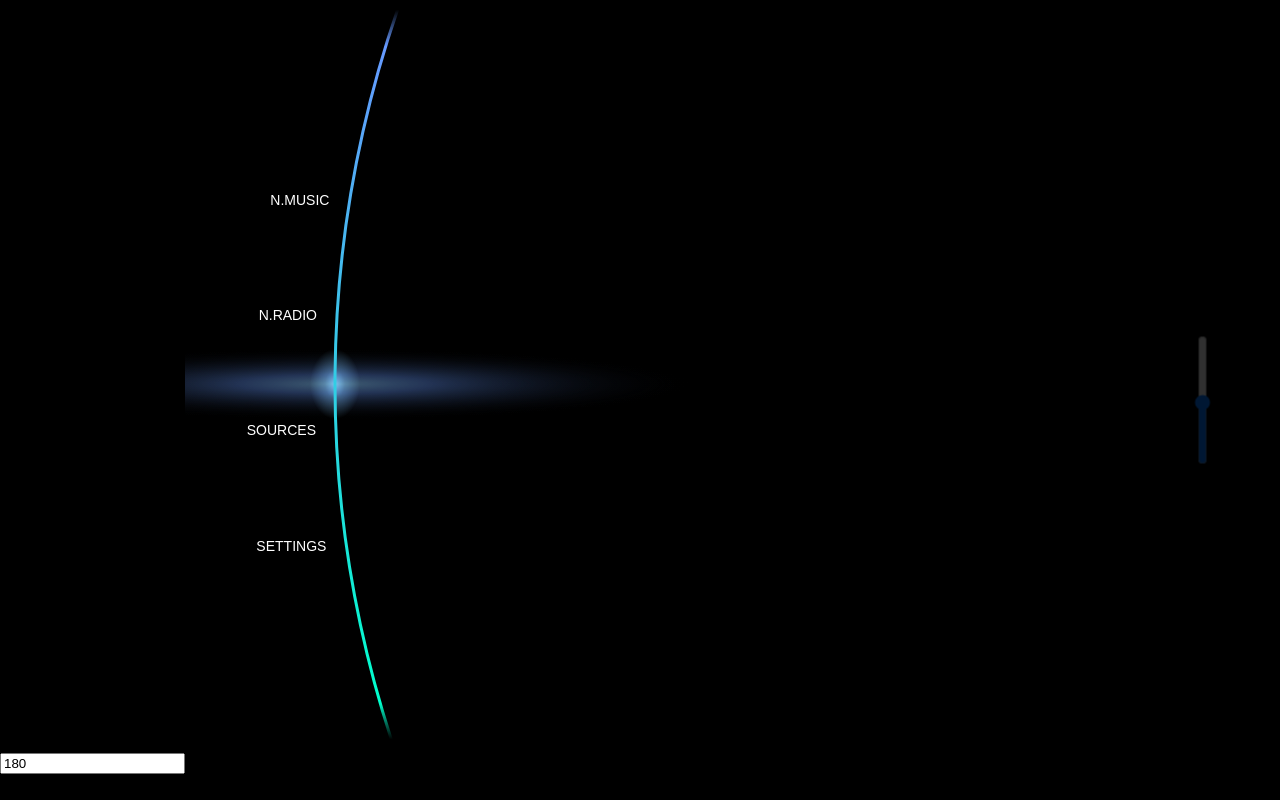
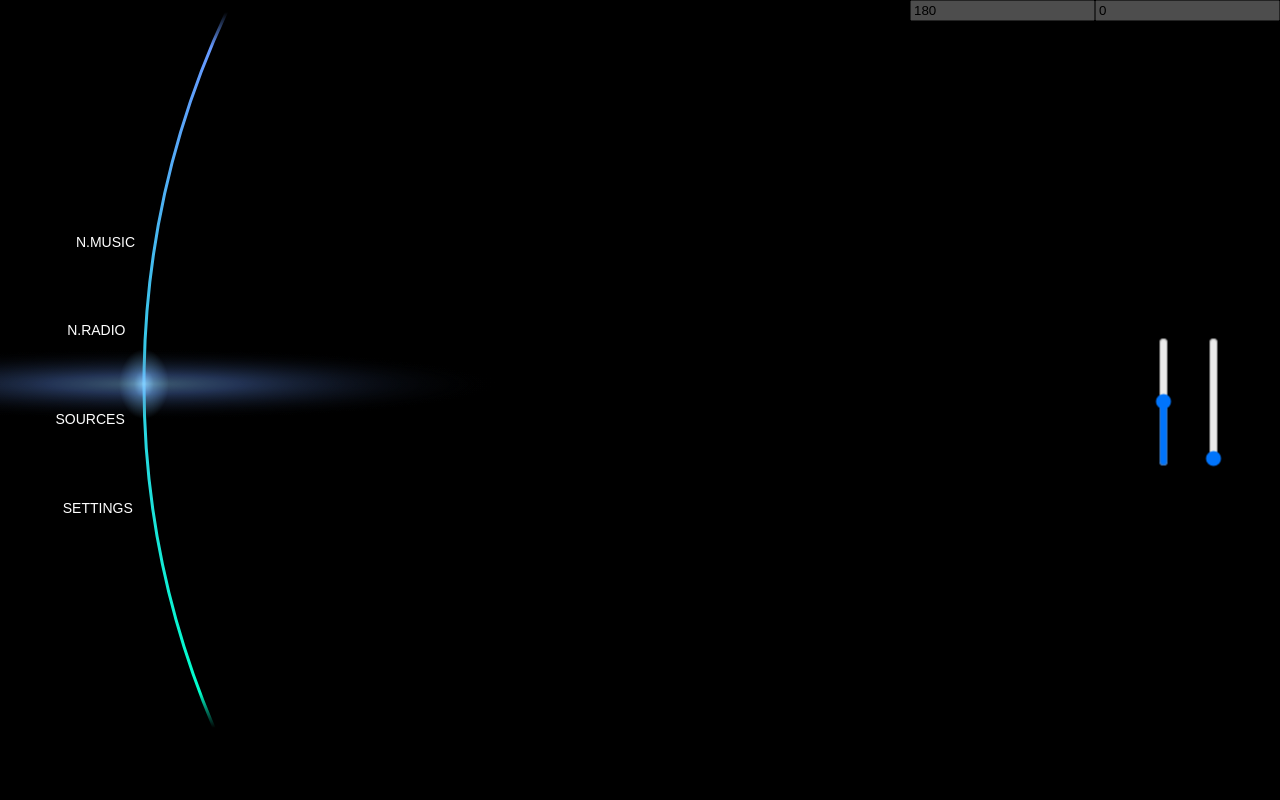
Before and after one commit to larsbaunwall/Beolyd5, a Vue app in the folder src/ui/: page / in a window 1280 px wide. Built offline with nearby package versions, Linux system fonts and the light colour scheme.

Commit message:
refactor components into their own separate responsibilities

```diff
--- a/src/ui/src/components/bs5-shell.vue
+++ b/src/ui/src/components/bs5-shell.vue
@@ -1,8 +1,7 @@
 <template>
-<input type="number" v-model="uiStore.wheelPointerAngle" />
-  <div style="z-index: 200; position: fixed; top: 50%; right: 10px; opacity: 0.2; transform: translateY(-50%) rotate(270deg); ">
-    <input type="range" min="155" max="207" step="0.001" v-model="uiStore.wheelPointerAngle" />
-  </div>
+  <BS5DebugOverlay />
+  <MainCircleArc />
+  <VolumeArc />
   <div style="position: absolute; top: 20px; left: 180px; z-index: 1; width: 820px; height: 700px;">
     <router-view v-slot="{ Component }">
       <transition name="slide-up" mode="out-in">
@@ -10,14 +9,8 @@
       </transition>
     </router-view>
   </div>
-  <svg width="1024" height="768" style="position: relative; z-index: 100;">
+  <svg width="1024" height="768" style="position: absolute; z-index: 100;">
     <defs>
-    <linearGradient id="gradient" gradientTransform="rotate(90)">
-      <stop offset="0%" stop-color="rgba(102,153,255,0)" />
-      <stop offset="5%" stop-color="rgba(102,153,255,1)" />
-      <stop offset="95%" stop-color="rgba(0,255,204,1)" />
-      <stop offset="100%" stop-color="rgba(0,255,204,0)" />
-    </linearGradient>
     <radialGradient id="lineGradient">
       <stop offset="0%" stop-color="rgba(102,153,255,0.45)" />
       <stop offset="90%" stop-color="rgba(0,0,0,0)" />
@@ -54,12 +47,6 @@
       filter="url(#exposureFilter)"
       :transform="`rotate(${uiStore.wheelPointerAngle - 90}, ${getArcPoint(cx, cy, radius, 0,  uiStore.wheelPointerAngle).x}, ${getArcPoint(cx, cy, radius, 0,  uiStore.wheelPointerAngle).y})`"
     />
-    <path
-      :d="describeArc(cx, cy, radius, startArcAngle, endArcAngle)"
-      fill="none"
-      stroke="url(#gradient)"
-      stroke-width="3"
-    />
     <!-- Menu items positioned along the arc -->
     <g v-for="(item, index) in menuItems" :key="index">
       <text
@@ -82,9 +69,15 @@
 import { defineComponent } from 'vue';
 import { useRouter } from 'vue-router'
 import { useUIStore } from '../stores/ui';
+import BS5DebugOverlay from './debug-overlay.vue';
+import MainCircleArc from './main-circle-arc.vue';
+import VolumeArc from './volume-arc.vue';
 
 export default defineComponent({
   name: 'BS5Shell',
+  components: {
+    BS5DebugOverlay, MainCircleArc, VolumeArc
+  },
   setup() {
     const router = useRouter();
     const uiStore = useUIStore();
@@ -94,9 +87,9 @@ export default defineComponent({
   data() {
     return {
       menuItems: [{title: 'SETTINGS', path: '/'}, {title: 'SOURCES', path: '/'}, {title: 'N.RADIO', path: '/radio'}, {title: 'N.MUSIC', path: '/music'} ],
-      cx: 1300, // Center x coordinate
+      cx: 1024, // Center x coordinate
       cy: 384, // Center y coordinate
-      radius: 1150, // Adjusted radius to fit within the viewport
+      radius: 880, // Adjusted radius to fit within the viewport
       startArcAngle: 162, // Starting angle for the first menu item
       endArcAngle: 199, // Ending angle for the last menu item
       startItemAngle: 172, // Angle for the first menu item
--- /dev/null
+++ b/src/ui/src/components/debug-overlay.vue
@@ -0,0 +1,35 @@
+<template>
+    <div style="z-index: 1000; position: fixed; top: 0%; right: 0%; opacity: 0.3; ">
+        <input type="number" v-model="uiStore.wheelPointerAngle" />
+        <input type="number" v-model="uiStore.volume" />
+    </div>
+    <div
+        style="z-index: 200; position: fixed; top: 50%; right: 50px; opacity: 0.99; ">
+        <input style="transform: translateY(-50%) rotate(270deg);" type="range" min="150" max="210" step="0.001" v-model="uiStore.wheelPointerAngle" />
+    </div>
+    <div
+        style="z-index: 200; position: fixed; top: 50%; right: 0px; opacity: 0.99; ">
+        <input style="transform: translateY(-50%) rotate(270deg);" type="range" min="0" max="100" step="1" v-model="uiStore.volume" />
+    </div>
+</template>
+
+<script lang="ts">
+import { defineComponent } from 'vue';
+import { useUIStore } from '../stores/ui';
+
+export default defineComponent({
+    name: 'BS5DebugOverlay',
+    setup() {
+        const uiStore = useUIStore();
+        return { uiStore };
+    },
+    data() {
+        return {
+        };
+    },
+    computed: {
+    }
+});
+</script>
+
+<style scoped></style>
--- /dev/null
+++ b/src/ui/src/components/main-circle-arc.vue
@@ -0,0 +1,44 @@
+<template>
+    <svg width="1024" height="768" style="position: absolute; z-index: 90;">
+        <defs>
+            <linearGradient id="gradient" gradientTransform="rotate(90)">
+                <stop offset="0%" stop-color="rgba(102,153,255,0)" />
+                <stop offset="5%" stop-color="rgba(102,153,255,1)" />
+                <stop offset="95%" stop-color="rgba(0,255,204,1)" />
+                <stop offset="100%" stop-color="rgba(0,255,204,0)" />
+            </linearGradient>
+        </defs>
+        <!-- Arc path for reference -->
+        <path :d="describeArc(radius, startArcAngle, endArcAngle)" fill="none" stroke="url(#gradient)"
+            stroke-width="3" stroke-linecap="round" />
+    </svg>
+</template>
+
+<script lang="ts">
+import { defineComponent } from 'vue';
+import arcs from '../utils/arcs';
+
+export default defineComponent({
+    name: 'MainCircleArc',
+    setup() {
+        return {};
+    },
+    data() {
+        return {
+            radius: 880,
+            startArcAngle: 157,
+            endArcAngle: 205,
+        };
+    },
+    computed: {
+    },
+    methods: {
+        describeArc(radius: number, startAngle: number, endAngle: number) {
+            return arcs.describeArc(arcs.cx, arcs.cy, radius, startAngle, endAngle);
+        },
+    },
+});
+</script>
+
+<style scoped>
+</style>../utils/arcs
--- /dev/null
+++ b/src/ui/src/components/volume-arc.vue
@@ -0,0 +1,48 @@
+<template>
+    <svg width="1024" height="768" style="position: absolute; z-index: 90; opacity: 0.5;">
+        <defs>
+            <linearGradient id="gradient">
+                <stop offset="5%" stop-color="rgba(102,153,255,1)" />
+                <stop offset="95%" stop-color="rgba(102,153,204,1)" />
+            </linearGradient>
+        </defs>
+        <!-- Arc path for reference -->
+        <path :d="describeArc(radius, startArcAngle, translateVolume)" fill="none" stroke="url(#gradient)"
+            stroke-width="10" stroke-linecap="round" />
+    </svg>
+</template>
+
+<script lang="ts">
+import { defineComponent } from 'vue';
+import arcs from '../utils/arcs';
+import { useUIStore } from '../stores/ui';
+
+export default defineComponent({
+    name: 'VolumeArc',
+    setup() {
+        const uiStore = useUIStore();
+        return { uiStore };
+    },
+    data() {
+        return {
+            radius: 150,
+            startArcAngle: 95,
+            endArcAngle: 265,
+        };
+    },
+    computed: {
+        translateVolume(): number {
+            // Map the input value from 0-100 to 90-270
+            return ((this.uiStore.volume - 0) * (this.endArcAngle - this.startArcAngle)) / (100 - 0) + this.startArcAngle;
+        }
+    },
+    methods: {
+        describeArc(radius: number, startAngle: number, endAngle: number) {
+            return arcs.describeArc(arcs.cx, arcs.cy, radius, startAngle, endAngle);
+        }
+    },
+});
+</script>
+
+<style scoped>
+</style>
--- /dev/null
+++ b/src/ui/src/utils/arcs.ts
@@ -0,0 +1,23 @@
+function polarToCartesian(centerX: number, centerY: number, radius: number, angleInDegrees: number) {
+    const angleInRadians = (angleInDegrees * Math.PI) / 180.0;
+    return {
+        x: centerX + radius * Math.cos(angleInRadians),
+        y: centerY + radius * Math.sin(angleInRadians),
+    };
+}
+
+export function describeArc(x: number, y: number, radius: number, startAngle: number, endAngle: number): string {
+    const start = polarToCartesian(x, y, radius, endAngle);
+    const end = polarToCartesian(x, y, radius, startAngle);
+    const largeArcFlag = endAngle - startAngle <= 180 ? '0' : '1';
+    const d = [
+        'M', start.x, start.y,
+        'A', radius, radius, 0, largeArcFlag, 0, end.x, end.y
+    ].join(' ');
+    return d;
+}
+
+export const cx: number = 1024;
+export const cy: number = 768 / 2;
+
+export default { describeArc, cx, cy }
```
Also changed, not shown: 2 other files (tests, documents, lock files or other folders).
